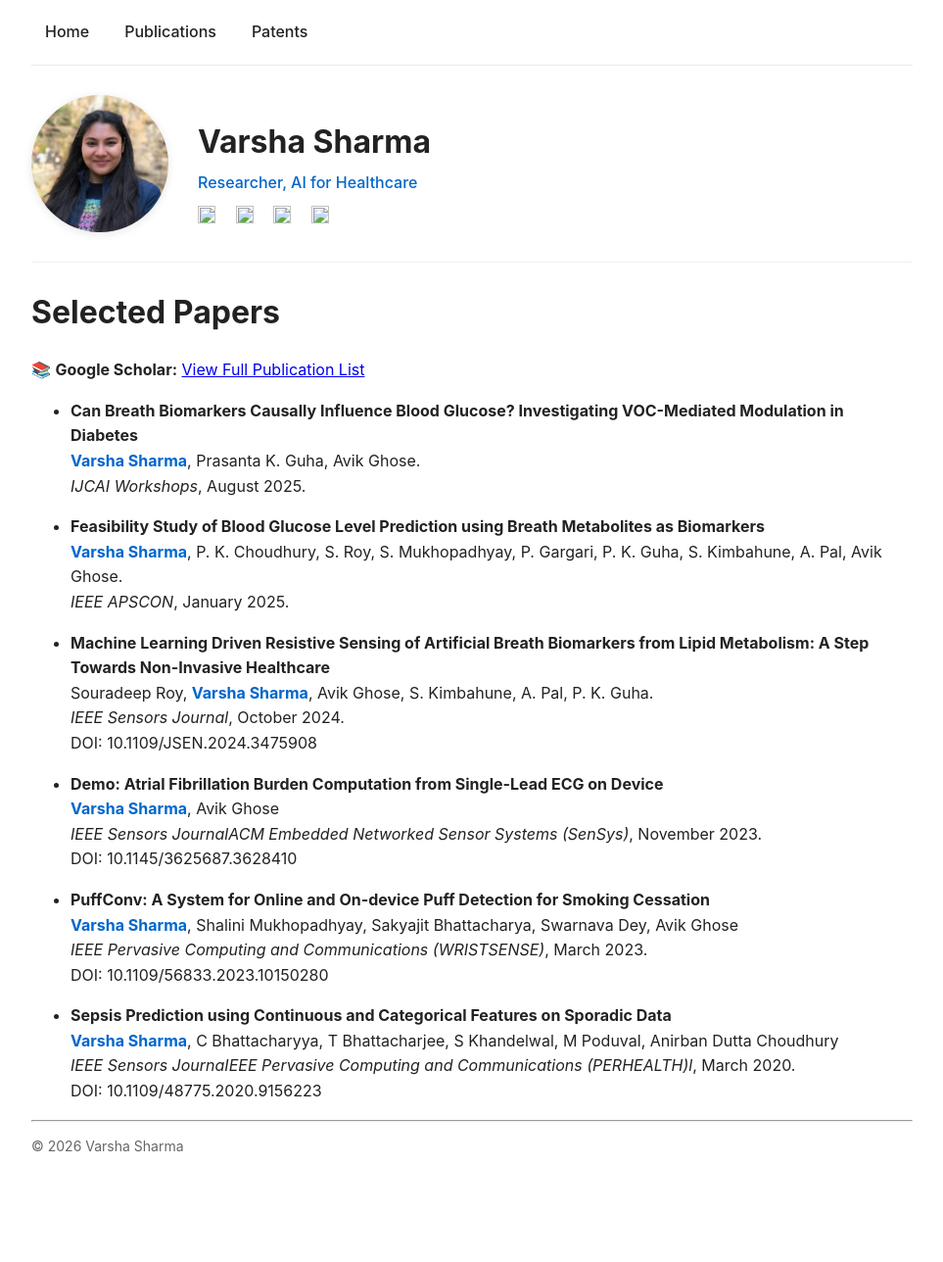
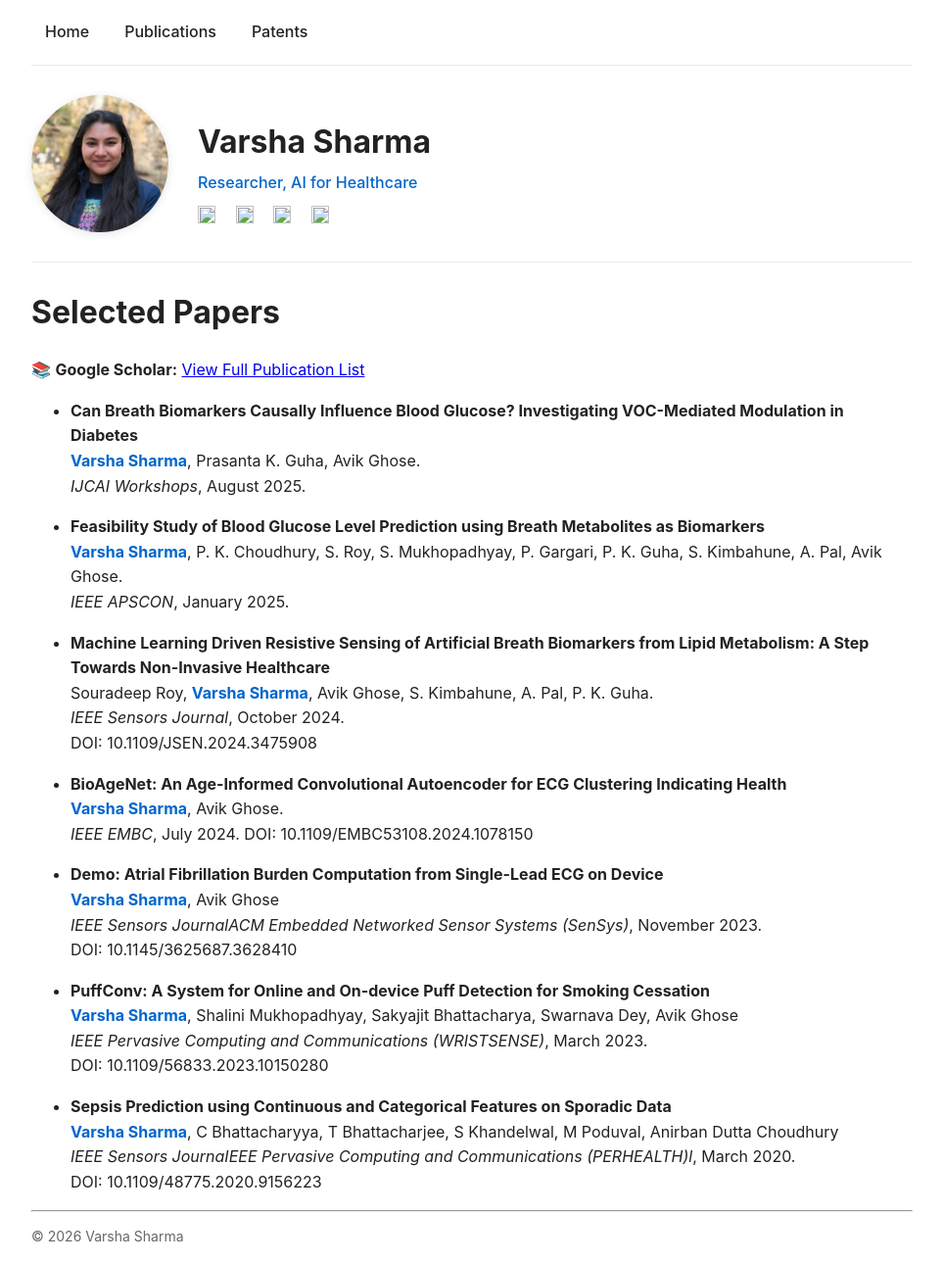
Before and after one commit to shavarsha/shavarsha.github.io, a Jekyll site: the page built from publications.md, in a window 1280 px wide. Shown: the whole page at 98% size, without its empty margins (158-1121 px from the left). Built offline with Jekyll 4.4.1, drawn with Linux system fonts in a browser that asks for light colours; before the commit the page ends 1195 px from its top, so only the background shows below that.

Commit message:
Update publications.md

```diff
--- a/publications.md
+++ b/publications.md
@@ -21,6 +21,11 @@ title: Publications
   *IEEE Sensors Journal*, October 2024.<br>
   DOI: 10.1109/JSEN.2024.3475908
 
+* **BioAgeNet: An Age-Informed Convolutional Autoencoder for ECG Clustering Indicating Health**<br>
+   <span style="color:#0066cc;"><strong>Varsha Sharma</strong></span>, Avik Ghose.<br>
+  *IEEE EMBC*, July 2024.
+  DOI: 10.1109/EMBC53108.2024.1078150
+
 * **Demo: Atrial Fibrillation Burden Computation from Single-Lead ECG on Device**<br>
   <span style="color:#0066cc;"><strong>Varsha Sharma</strong></span>, Avik Ghose <br>
   *IEEE Sensors JournalACM Embedded Networked Sensor Systems (SenSys)*, November 2023.<br>
```
